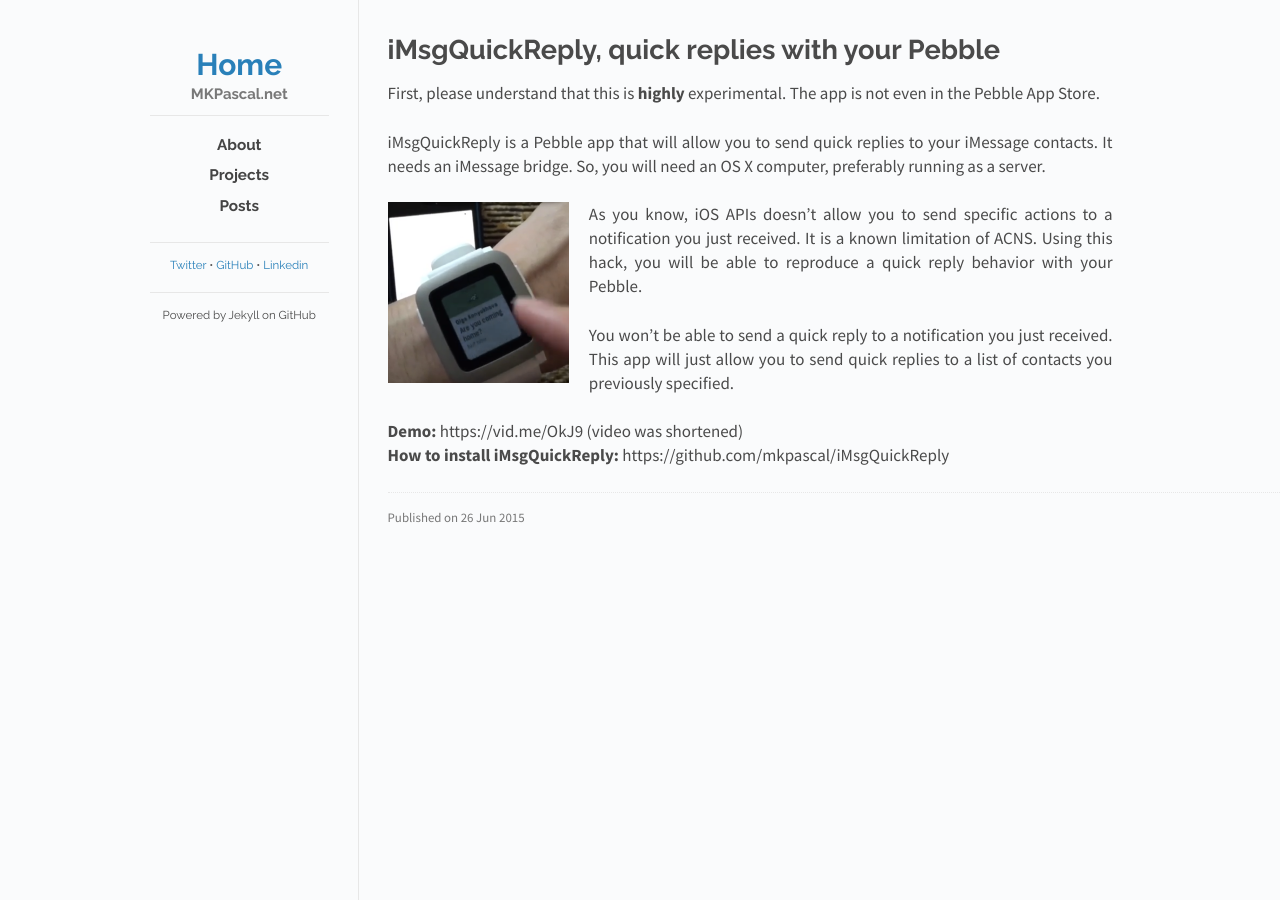
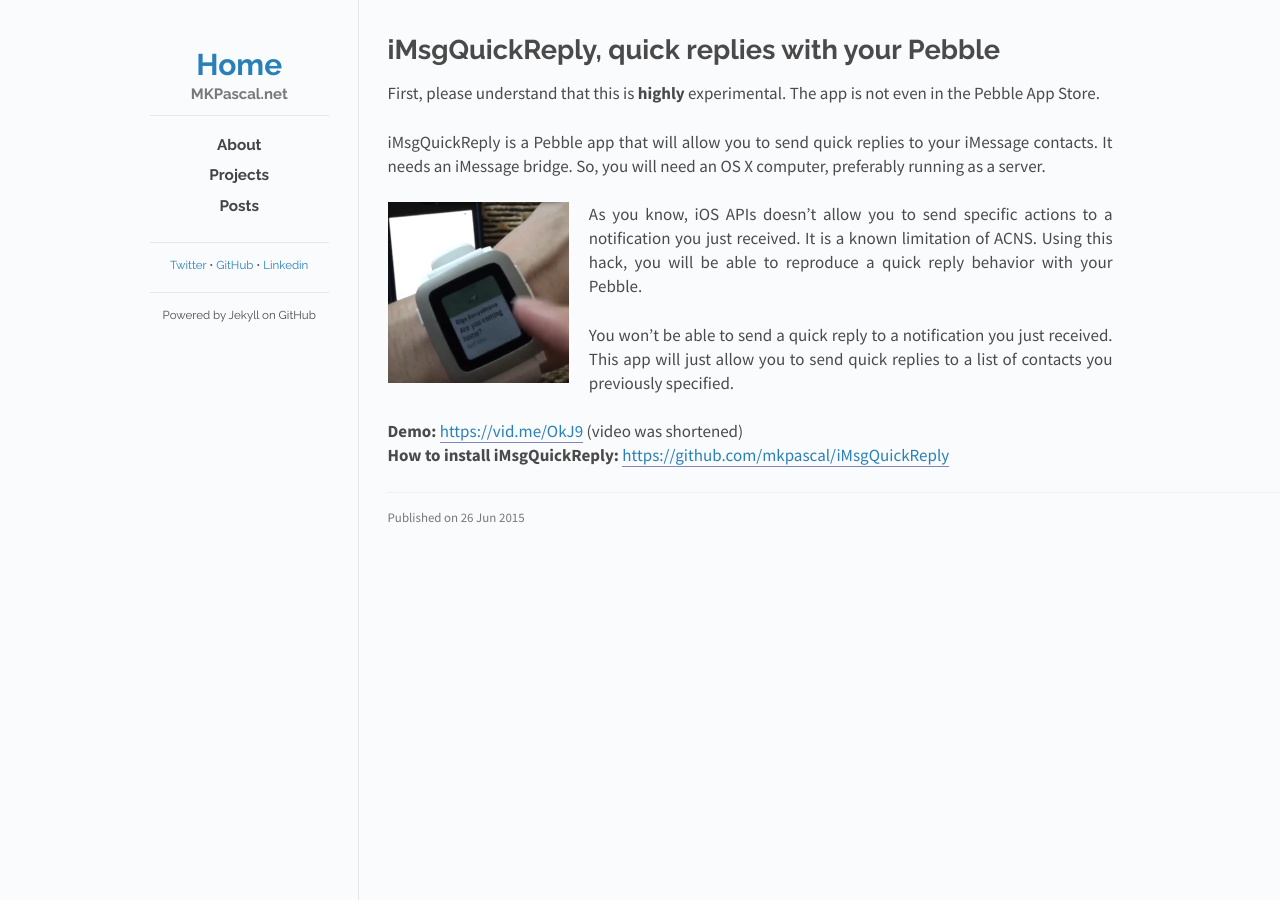
Before and after one commit to mkpascal/mkpascal.github.io, a Jekyll site: the page built from _posts/2015-06-26-imsgquickreply-pebble-time.md, in a window 1280 px wide. Built offline with Jekyll 4.4.1, drawn with Linux system fonts in a browser that asks for light colours; nearby versions of some CDN libraries; part of the change alters nothing that is shown.

```diff
--- a/_posts/2015-06-26-imsgquickreply-pebble-time.md
+++ b/_posts/2015-06-26-imsgquickreply-pebble-time.md
@@ -18,5 +18,5 @@ It is a known limitation of ACNS. Using this hack, you will be able to reproduce
 You won't be able to send a quick reply to a notification you just received.
 This app will just allow you to send quick replies to a list of contacts you previously specified.
 
-**Demo:** https://vid.me/OkJ9 (video was shortened)<br/>
-**How to install iMsgQuickReply:** https://github.com/mkpascal/iMsgQuickReply
+**Demo:** [https://vid.me/OkJ9](https://vid.me/OkJ9) (video was shortened)<br/>
+**How to install iMsgQuickReply:** [https://github.com/mkpascal/iMsgQuickReply](https://github.com/mkpascal/iMsgQuickReply)
```
